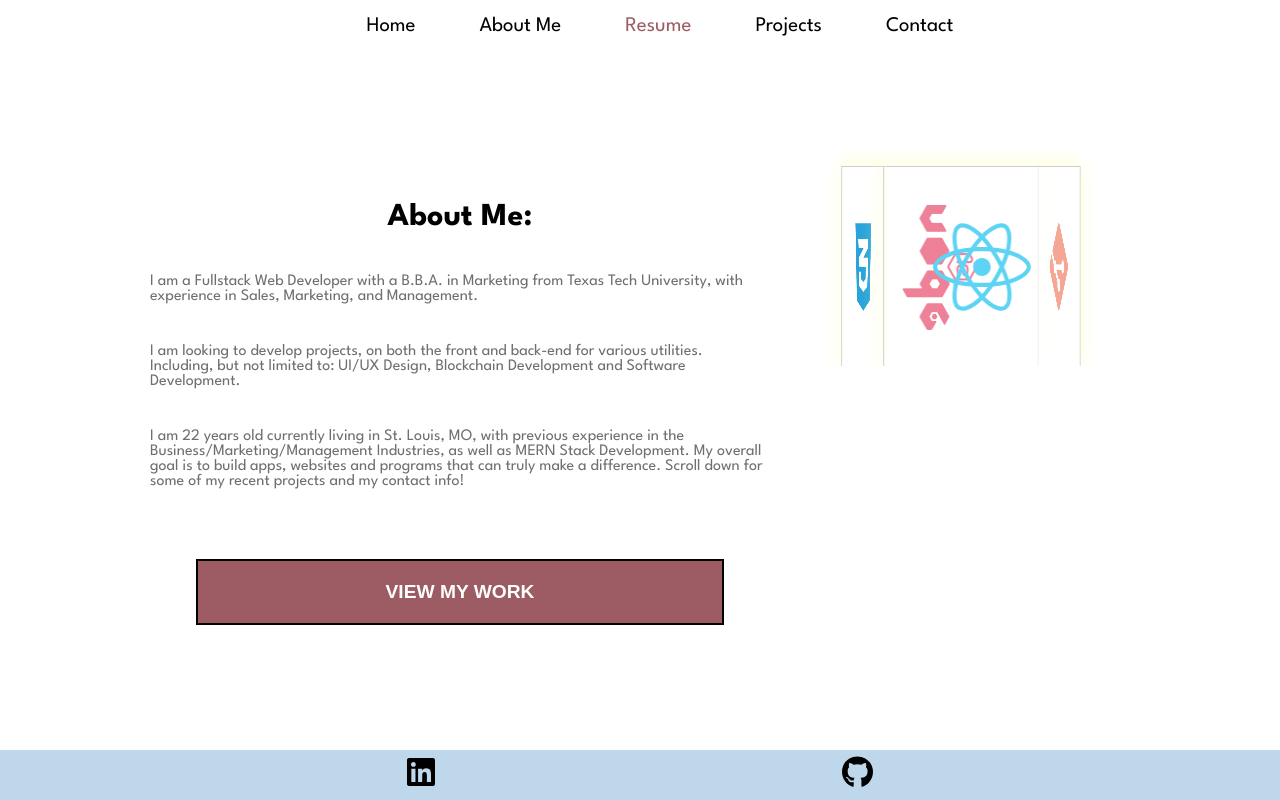
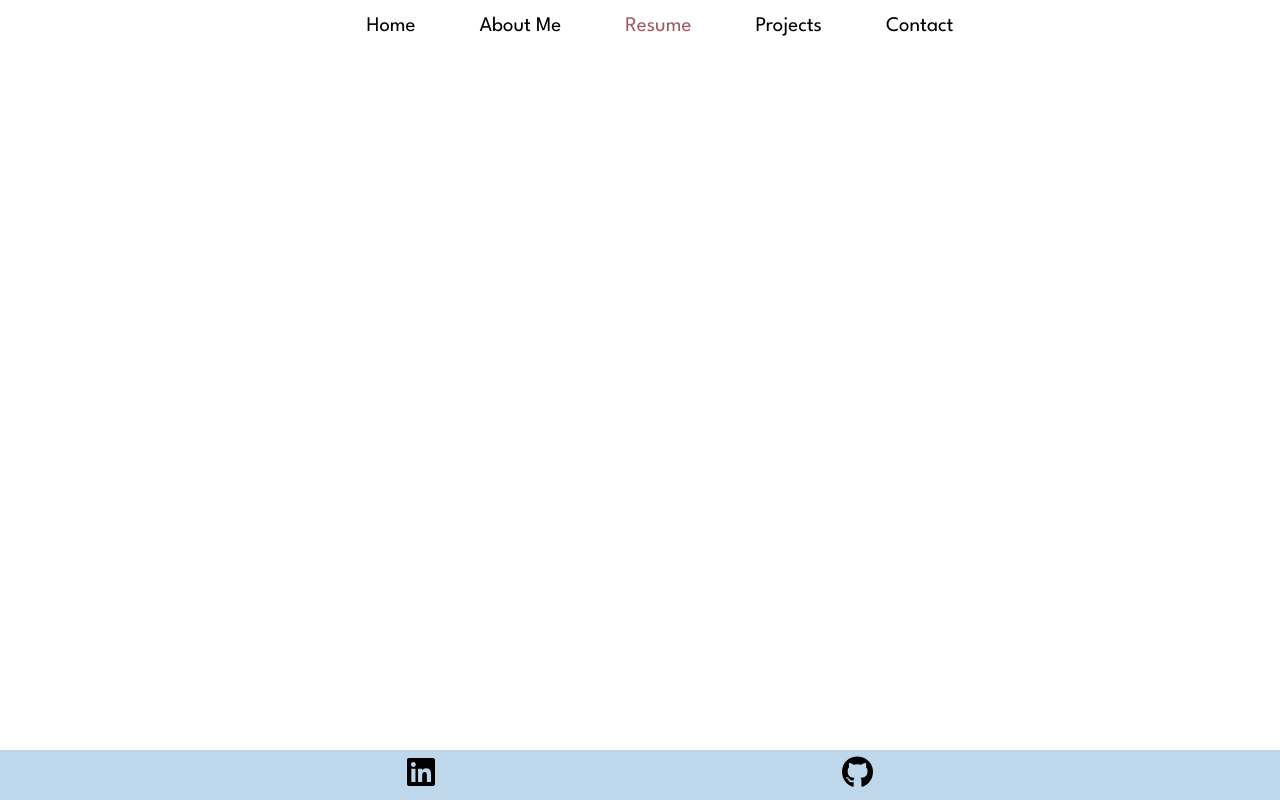
Before and after one commit to mberti13/mberti-portfolio, a React (Create React App) app: page /about in a window 1280 px wide. Built offline with nearby package versions, Linux system fonts and the light colour scheme.

Commit message:
added mb-port to all links

```diff
--- a/src/App.jsx
+++ b/src/App.jsx
@@ -20,9 +20,9 @@ const App = () => {
             <Nav />
             <Routes>
                 <Route path="/mberti-portfolio" element={<Header />}></Route>
-                <Route path="/about" element={<About />}></Route>
-                <Route path="/contact" element={<Contact />}></Route>
-                <Route path="/projects" element={<Projects slides={SliderData} />}></Route>
+                <Route path="/mberti-portfolio/about" element={<About />}></Route>
+                <Route path="/mberti-portfolio/contact" element={<Contact />}></Route>
+                <Route path="/mberti-portfolio/projects" element={<Projects slides={SliderData} />}></Route>
                 {/* <Route path="/modal" element={<Modal />}></Route> */}
             </Routes>
             <Footer></Footer>
```
Also changed, not shown: 7 other files (tests, documents, lock files or other folders).
